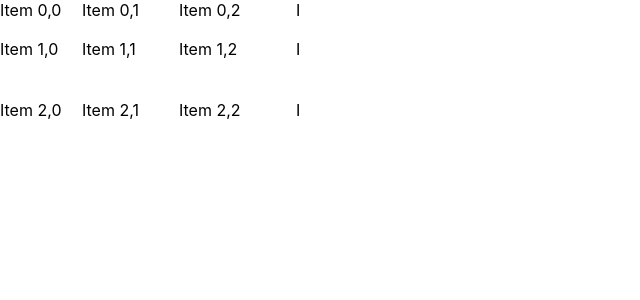
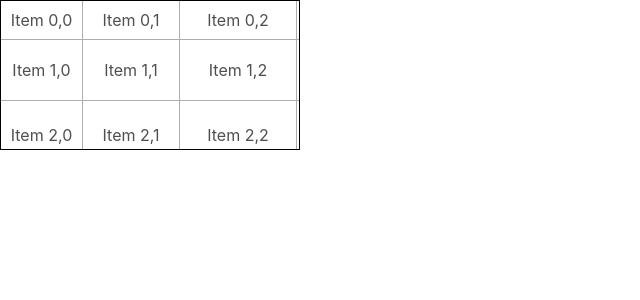
Before and after one commit to zaki-yama-labs/react-window-playground, a Next.js app: page /basic in a window 1280 px wide. Shown: the top 300 px of the page, without its empty margins (0-640 px from the left). Built offline with nearby package versions, Linux system fonts and the light colour scheme.

Commit message:
feat: add styles

```diff
--- a/pages/basic.tsx
+++ b/pages/basic.tsx
@@ -2,7 +2,7 @@ import type { NextPage } from "next";
 import { VariableSizeGrid, GridChildComponentProps } from "react-window";
 
 const Cell = ({ columnIndex, rowIndex, style }: GridChildComponentProps) => (
-  <div style={style}>
+  <div className="cell" style={style}>
     Item {rowIndex},{columnIndex}
   </div>
 );
@@ -19,6 +19,7 @@ const Grid = () => {
 
   return (
     <VariableSizeGrid
+      className="grid"
       columnCount={1000}
       columnWidth={(index) => columnWidths[index]}
       height={150}
--- a/styles/globals.css
+++ b/styles/globals.css
@@ -14,3 +14,25 @@ a {
 * {
   box-sizing: border-box;
 }
+
+.grid {
+  border: 1px solid #000000;
+  color: #514f4d;
+  overflow-y: hidden;
+}
+
+.cell {
+  border-right: 1px solid #b0adab;
+  border-bottom: 1px solid #b0adab;
+  display: flex;
+  justify-content: center;
+  align-items: center;
+}
+
+.cell:hover {
+  background-color: #f3f2f2;
+}
+
+.header {
+  background-color: #fafaf9;
+}
```
